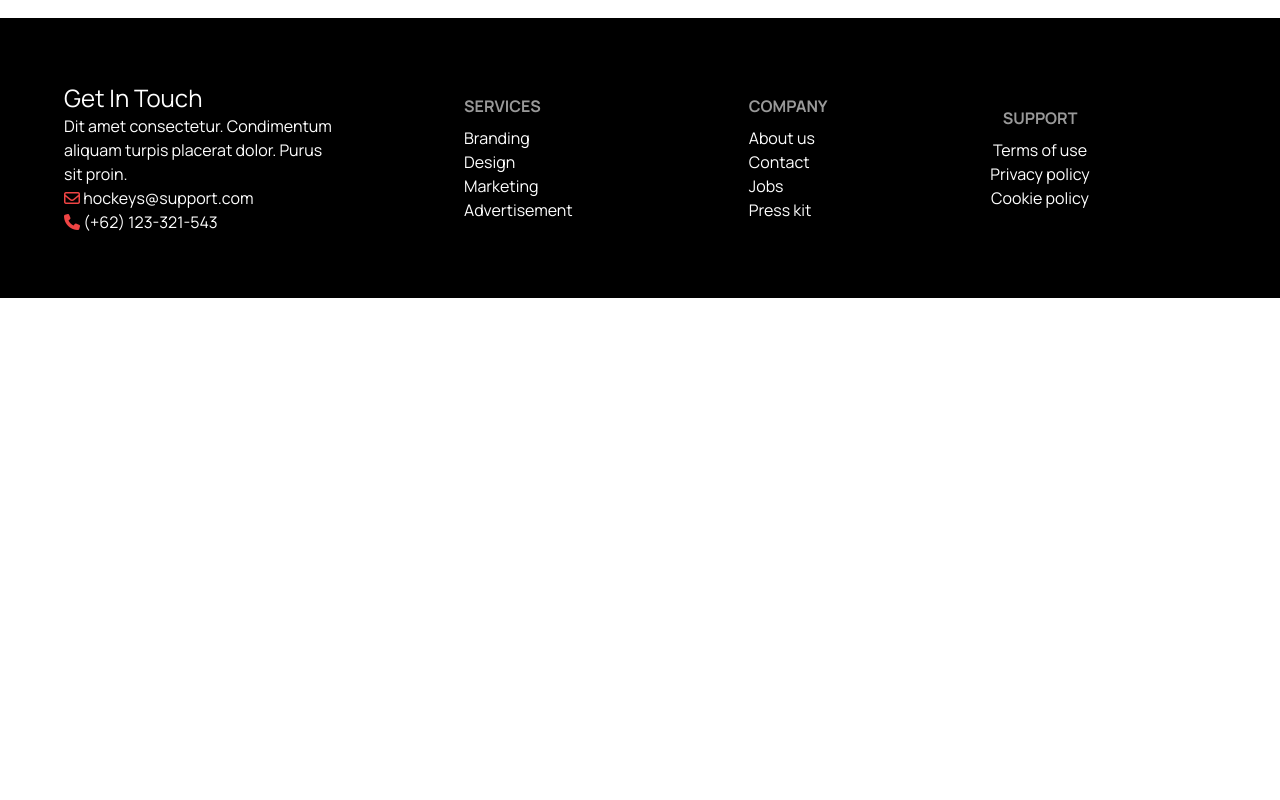
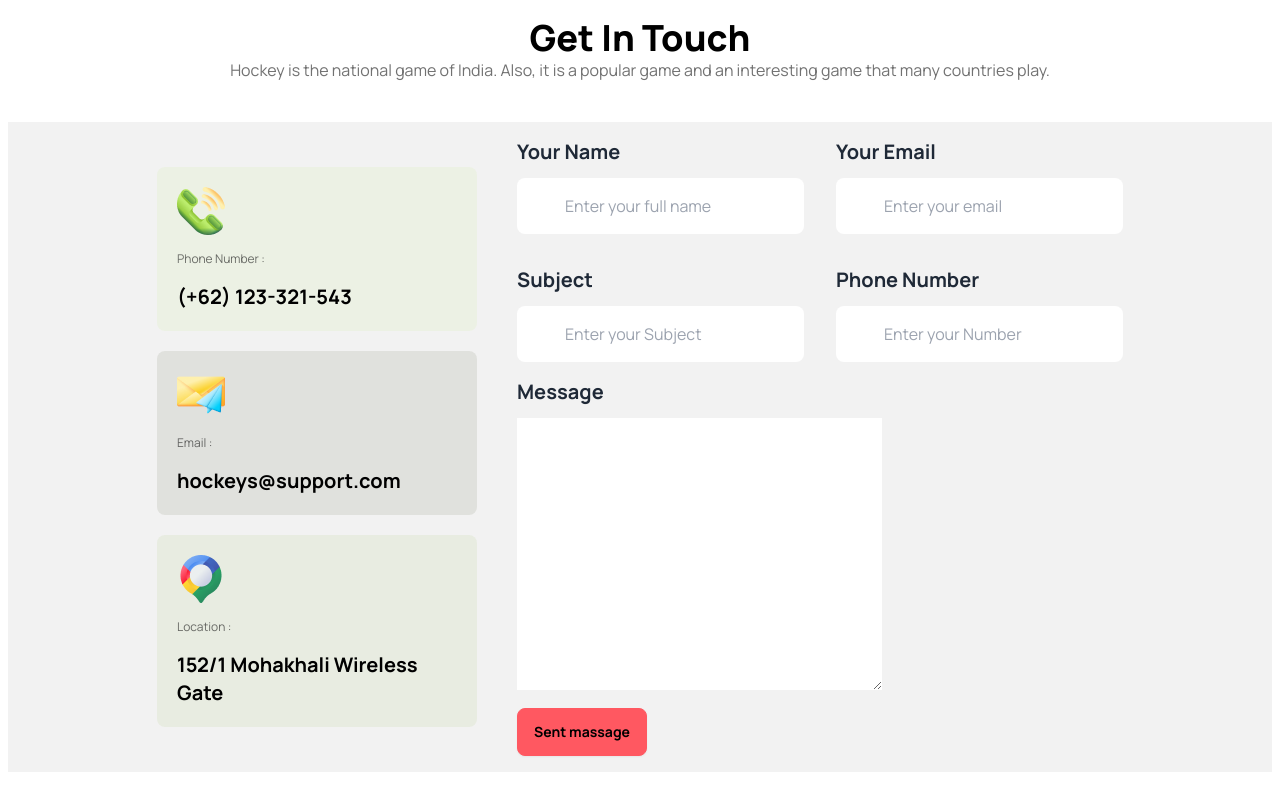
Before and after one commit to mddolarmahmud/Hockeys-repo, a plain HTML site: page index.html in a window 1280 px wide. Shown: the part 3880-4680 px from the top of the page. Before the commit the page ends 4178 px from the top, so only its background shows below. Drawn offline with nearby package versions, Linux system fonts and the light colour scheme.

Commit message:
add get in touch section

```diff
--- a/index.html
+++ b/index.html
@@ -366,6 +366,65 @@
                 </div>
             </div>
         </section>
+        <!-- Get In Touch section  -->
+        <section class="my-24">
+            <div class="text-center">
+                <h1 class="text-4xl font-extrabold text-black">Get In Touch</h1>
+                <p class="text-[#13131399]">Hockey is the national game of India. Also, it is a popular game and an
+                    interesting game that many
+                    countries play. </p>
+            </div>
+            <div class="hero mt-10 h-full bg-base-200">
+                <div class="hero-content flex-col lg:flex-row gap-10 justify-center items-center">
+                    <div>
+                        <div class="space-y-4 max-w-80 h-full bg-[#BCED6D1A] p-5 rounded-lg my-5">
+                            <img src="Images/Group 1171275317.png" alt="">
+                            <p class="text-[#13131399] text-xs">Phone Number : </p>
+                            <h2 class="text-xl font-bold text-black"> (+62) 123-321-543</h2>
+                        </div>
+                        <div class="space-y-4 max-w-80 h-full bg-[#44522f1a] p-5 rounded-lg my-5">
+                            <img src="Images/Group 1171275318.png" alt="">
+                            <p class="text-[#13131399] text-xs">Email : </p>
+                            <h2 class="text-xl font-bold text-black"> hockeys@support.com </h2>
+                        </div>
+                        <div class="space-y-4 max-w-80 h-full bg-[#93b9541a] p-5 rounded-lg my-5">
+                            <img src="Images/Group 1171275321.png" alt="">
+                            <p class="text-[#13131399] text-xs">Location : </p>
+                            <h2 class="text-xl font-bold text-black"> 152/1 Mohakhali Wireless Gate</h2>
+                        </div>
+                    </div>
+                    <div>
+                        <div class="grid grid-cols-1 lg:grid-cols-2 gap-8">
+                            <div class="space-y-3">
+                                <h2 class="text-xl font-bold">Your Name</h2>
+                                <input class="p-4 px-12 rounded-lg max-w-96" type="text"
+                                    placeholder="Enter your full name">
+                            </div>
+                            <div class="space-y-3">
+                                <h2 class="text-xl font-bold">Your Email</h2>
+                                <input class="p-4 px-12 rounded-lg max-w-96" type="email"
+                                    placeholder="Enter your email">
+                            </div>
+                            <div class="space-y-3">
+                                <h2 class="text-xl font-bold">Subject</h2>
+                                <input class="p-4 px-12 rounded-lg max-w-96" type="text"
+                                    placeholder="Enter your Subject">
+                            </div>
+                            <div class="space-y-3">
+                                <h2 class="text-xl font-bold">Phone Number</h2>
+                                <input class="p-4 px-12 rounded-lg max-w-96" type="number"
+                                    placeholder="Enter your Number">
+                            </div>
+                        </div>
+                        <div class="space-y-3 mt-4">
+                            <h2 class="text-xl font-bold">Message</h2>
+                            <textarea class="p-4 lg:px-10" id="" cols="30" rows="10"></textarea>
+                            <br>
+                            <button class="btn btn-error text-center">Sent massage</button>
+                        </div>
+                    </div>
+                </div>
+        </section>
     </main>
     <!-- footer section  -->
     <footer class="h-full grid grid-cols-1 lg:grid-cols-3 gap-12 p-16 bg-black justify-around items-center text-white">
```
